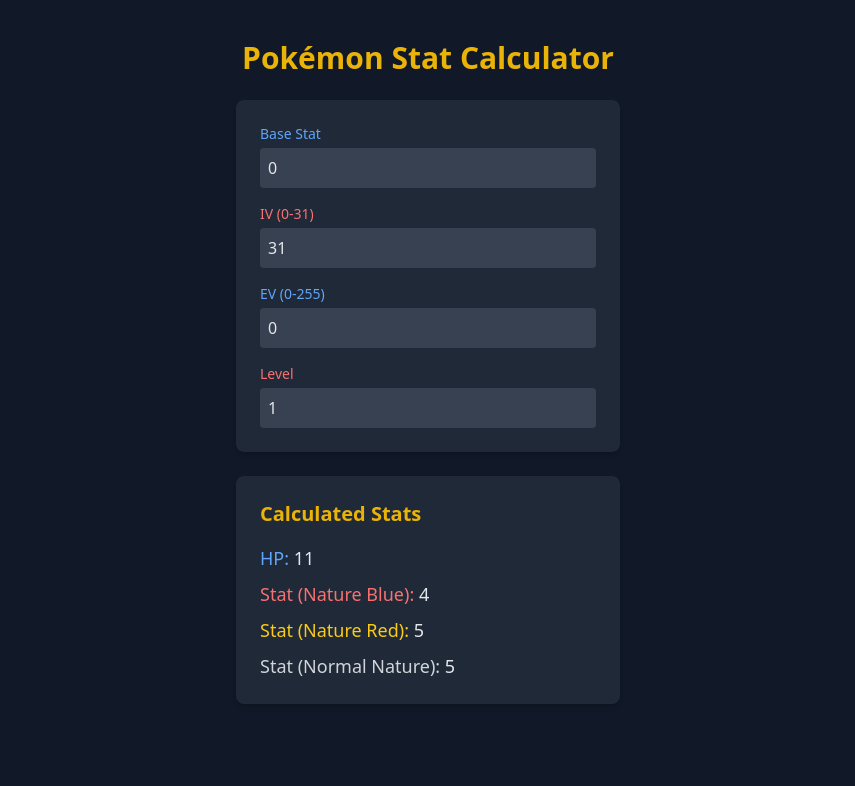
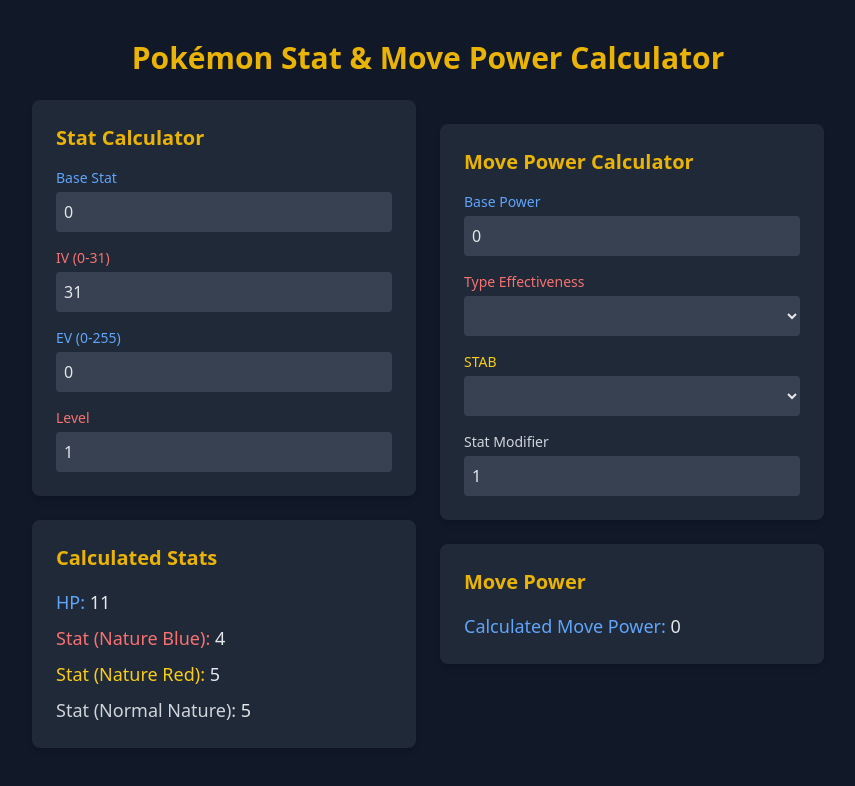
Before and after one commit to the-Third-Developer/the-third-developer, a SvelteKit app: page /pokemon-calculations in a window 1280 px wide. Shown: the top 786 px of the page, without its empty margins (212-1067 px from the left). Built offline with nearby package versions, Linux system fonts and the light colour scheme; a web font is replaced by a local one.

Commit message:
pokemon calculator

```diff
--- a/src/routes/pokemon-calculations/+page.svelte
+++ b/src/routes/pokemon-calculations/+page.svelte
@@ -1,5 +1,5 @@
 <script>
-    // Reactive variables to hold the input values
+    // Stat variables
     let baseStat = 0;
     let iv = 31;
     let ev = 0;
@@ -7,17 +7,31 @@
     let natureModifierBlue = 0.9;
     let natureModifierRed = 1.1;
 
-    // Reactive variables for stats
+    // Move power variables
+    let basePower = 0;
+    let typeEffectiveness = 1; // Neutral effectiveness
+    let stab = 1; // No STAB by default
+    let statModifier = 1; // Default modifier (neutral)
+
+    // Calculated stats
     $: hp = ((2 * baseStat + iv + (ev / 4)) * level / 100) + level + 10;
     $: statBlue = (((2 * baseStat + iv + (ev / 4)) * level / 100) + 5) * natureModifierBlue;
     $: statRed = (((2 * baseStat + iv + (ev / 4)) * level / 100) + 5) * natureModifierRed;
     $: statNormal = (((2 * baseStat + iv + (ev / 4)) * level / 100) + 5);
+
+    // Move power calculation
+    $: movePower = basePower * typeEffectiveness * stab * statModifier;
 </script>
 
 <div class="bg-gray-900 text-gray-200 min-h-screen flex flex-col items-center py-10">
-    <h1 class="text-3xl font-bold text-yellow-500 mb-6">Pokémon Stat Calculator</h1>
+    <h1 class="text-3xl font-bold text-yellow-500 mb-6">Pokémon Stat & Move Power Calculator</h1>
 
-    <form class="w-96 space-y-4 bg-gray-800 p-6 rounded-lg shadow-md">
+    <div class="flex flex-row flex-wrap gap-6">
+        <div>
+        <!-- Stat Calculator -->
+        <form class="w-96 space-y-4 bg-gray-800 p-6 rounded-lg shadow-md">
+        <h2 class="text-xl font-semibold text-yellow-500 mb-4">Stat Calculator</h2>
+
         <div>
             <label for="baseStat" class="block text-sm font-medium text-blue-400">Base Stat</label>
             <input id="baseStat" type="number" bind:value={baseStat} min="0"
@@ -43,6 +57,7 @@
         </div>
     </form>
 
+    <!-- Calculated Stats -->
     <div class="w-96 mt-6 bg-gray-800 p-6 rounded-lg shadow-md">
         <h2 class="text-xl font-semibold text-yellow-500 mb-4">Calculated Stats</h2>
         <div class="text-lg space-y-2">
@@ -52,4 +67,53 @@
             <p><span class="text-gray-300">Stat (Normal Nature):</span> {Math.floor(statNormal)}</p>
         </div>
     </div>
+    </div>
+    <div>
+    <!-- Move Power Calculator -->
+    <form class="w-96 mt-6 space-y-4 bg-gray-800 p-6 rounded-lg shadow-md">
+        <h2 class="text-xl font-semibold text-yellow-500 mb-4">Move Power Calculator</h2>
+
+        <div>
+            <label for="basePower" class="block text-sm font-medium text-blue-400">Base Power</label>
+            <input id="basePower" type="number" bind:value={basePower} min="0"
+                class="mt-1 block w-full bg-gray-700 text-gray-200 border-none rounded p-2 focus:ring focus:ring-yellow-500" />
+        </div>
+
+        <div>
+            <label for="typeEffectiveness" class="block text-sm font-medium text-red-400">Type Effectiveness</label>
+            <select id="typeEffectiveness" bind:value={typeEffectiveness}
+                class="mt-1 block w-full bg-gray-700 text-gray-200 border-none rounded p-2 focus:ring focus:ring-yellow-500">
+                <option value="0">0x (No Effect)</option>
+                <option value="0.5">0.5x (Not Very Effective)</option>
+                <option value="1" selected>1x (Neutral)</option>
+                <option value="2">2x (Super Effective)</option>
+                <option value="4">4x (4x Effective)</option>
+            </select>
+        </div>
+
+        <div>
+            <label for="stab" class="block text-sm font-medium text-yellow-400">STAB</label>
+            <select id="stab" bind:value={stab}
+                class="mt-1 block w-full bg-gray-700 text-gray-200 border-none rounded p-2 focus:ring focus:ring-yellow-500">
+                <option value="1">No STAB</option>
+                <option value="1.5">STAB</option>
+            </select>
+        </div>
+
+        <div>
+            <label for="statModifier" class="block text-sm font-medium text-gray-300">Stat Modifier</label>
+            <input id="statModifier" type="number" bind:value={statModifier} min="0.25" max="4" step="0.25"
+                class="mt-1 block w-full bg-gray-700 text-gray-200 border-none rounded p-2 focus:ring focus:ring-yellow-500" />
+        </div>
+    </form>
+
+    <!-- Calculated Move Power -->
+    <div class="w-96 mt-6 bg-gray-800 p-6 rounded-lg shadow-md">
+        <h2 class="text-xl font-semibold text-yellow-500 mb-4">Move Power</h2>
+        <div class="text-lg">
+            <p><span class="text-blue-400">Calculated Move Power:</span> {Math.floor(movePower)}</p>
+        </div>
+    </div>
+    </div>
+    </div>
 </div>
```
